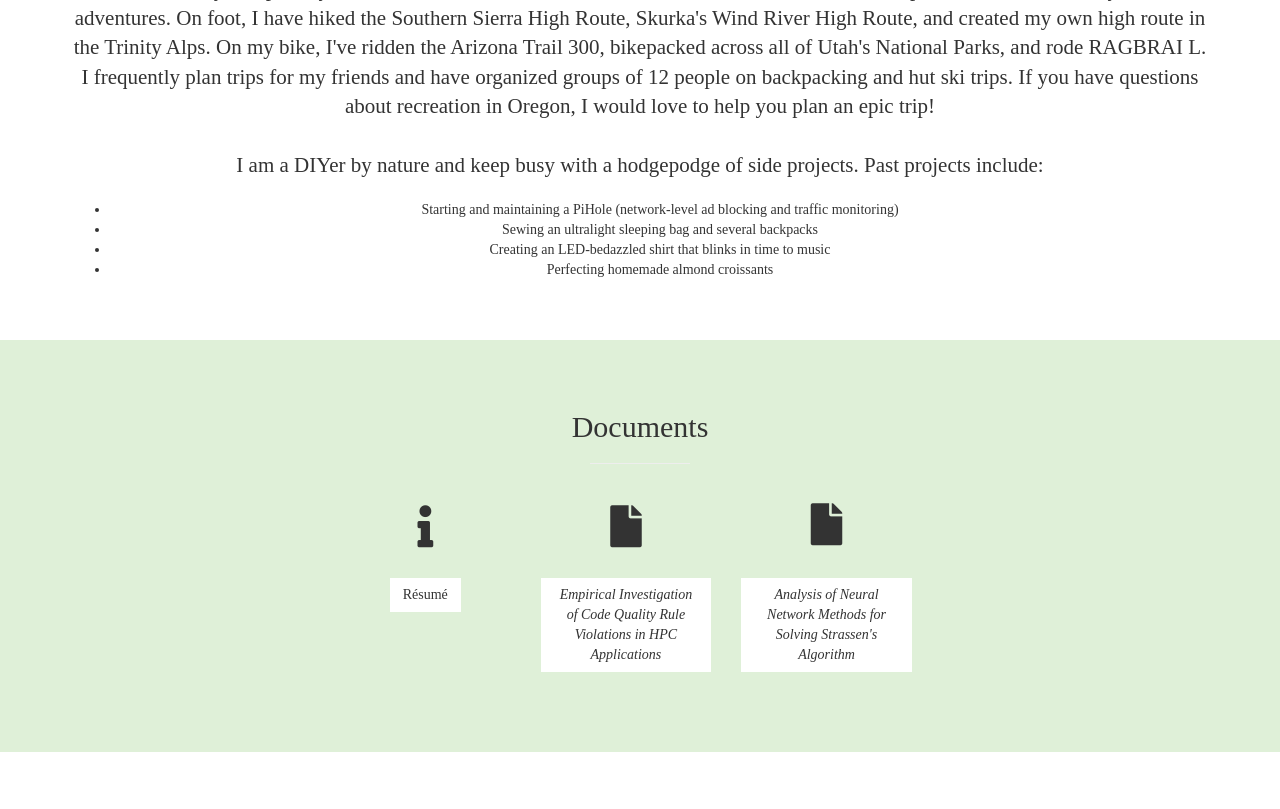
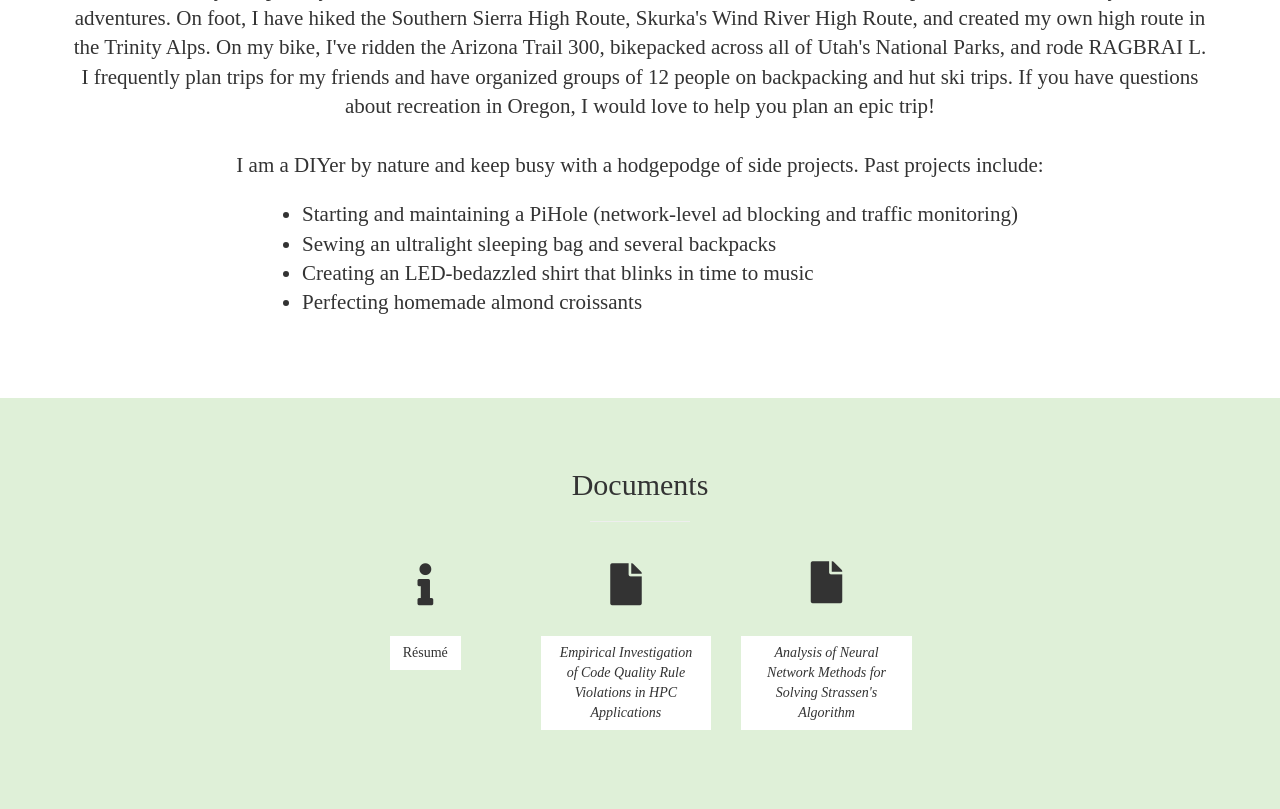
Before and after one commit to kmchicoine/kmchicoine.github.io, a PHP site: page / in a window 1280 px wide. Shown: the part 687-1496 px from the top of the page. Run offline with PHP 8.4, Linux system fonts and the light colour scheme; some libraries are stand-ins or nearby versions; some web fonts are replaced.

Commit message:
update images

```diff
--- a/css/stylish-portfolio.css
+++ b/css/stylish-portfolio.css
@@ -206,6 +206,11 @@ hr.small {
 	padding: 50px 0;
 }
 
+ul.myUL {
+	display: inline-block;
+	text-align: left;
+  }
+
 /* Socials */
 
 .socials {
--- a/index.html
+++ b/index.html
@@ -75,7 +75,7 @@
                         <br>
                         <br>
                         I am a DIYer by nature and keep busy with a hodgepodge of side projects. Past projects include:
-                        <ul>
+                        <ul class="myUL lead">
                             <li>Starting and maintaining a PiHole (network-level ad blocking and traffic monitoring) </li>
                             <li>Sewing an ultralight sleeping bag and several backpacks</li>
                             <li>Creating an LED-bedazzled shirt that blinks in time to music</li>
```
Also changed, not shown: images/BrokenTopCropped.jpg (deleted), images/Sisters.jpg (deleted), 1 other file.
